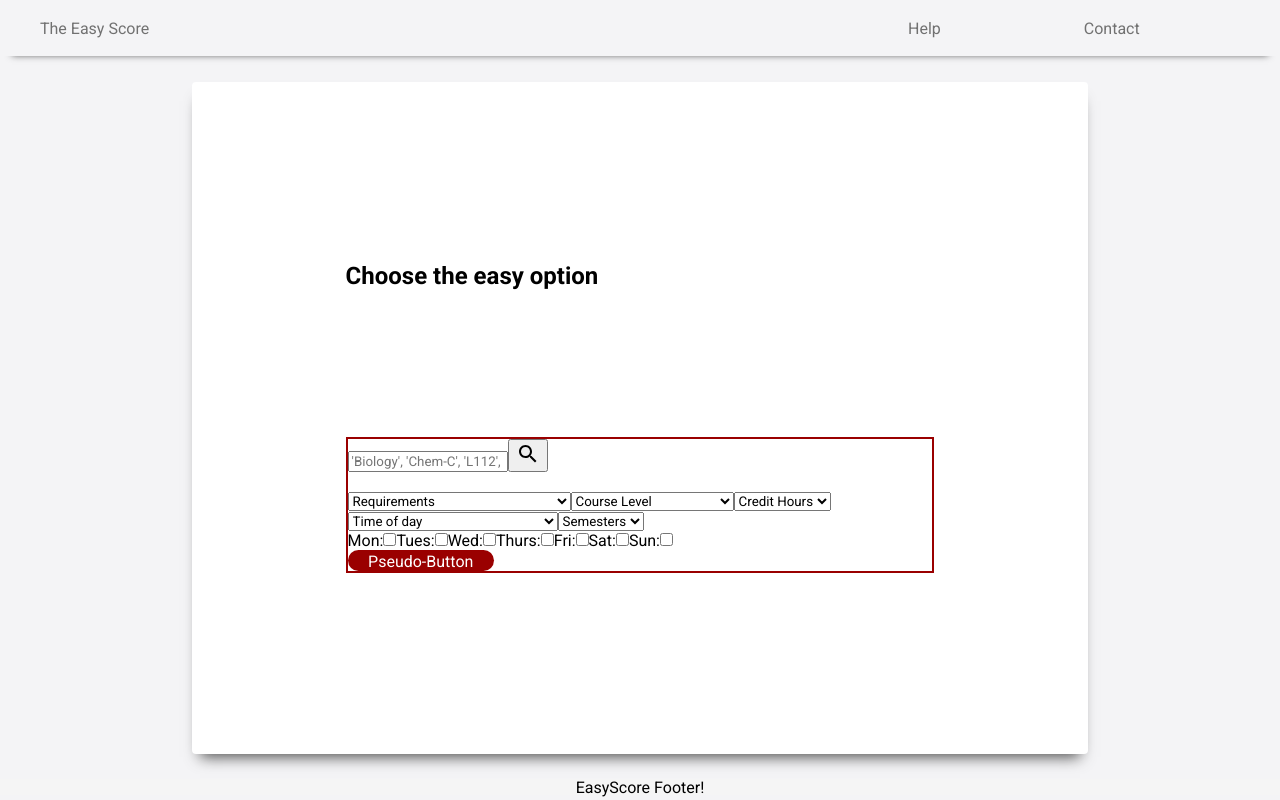
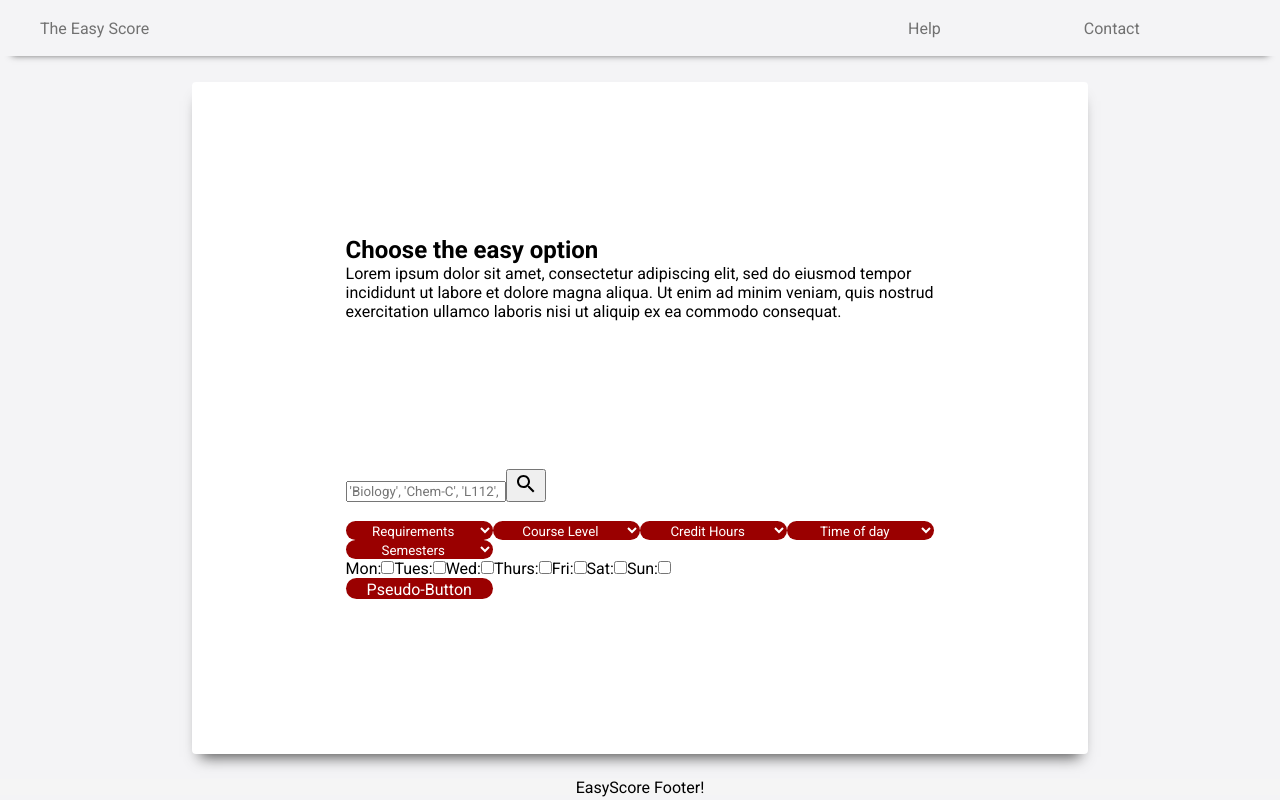
Before and after one commit to s-munro/easyscore, a React (Create React App) app in the folder the-easy-score/: page / in a window 1280 px wide. Built offline with nearby package versions, Linux system fonts and the light colour scheme.

Commit message:
Played around with buttons on the home page and add styling to psuedo menu

```diff
--- a/the-easy-score/src/screens/home/Home.js
+++ b/the-easy-score/src/screens/home/Home.js
@@ -8,8 +8,32 @@ const Home = (props) => {
     <main className="home-main">
       <div>
         <h2>Choose the <b id='home-emphasis'>easy</b> option</h2>
+        <p> Lorem ipsum dolor sit amet, consectetur adipiscing elit, sed do eiusmod tempor incididunt ut labore et dolore magna aliqua. Ut enim ad minim veniam, quis nostrud exercitation ullamco laboris nisi ut aliquip ex ea commodo consequat.  </p>
       </div>
       <SearchForm push={props.history.push} />
+      {/* <div className="tidbitContainer">
+        <div className="bitContainer">
+         <div className="tidbitTitleContainer">
+          <div className="tidbitIcon"></div>
+          <p>Some Text</p>
+         </div>
+         <p> Brief description of why use the easy score site</p>
+        </div>
+        <div className="bitContainer">
+         <div className="tidbitTitleContainer">
+          <div className="tidbitIcon"></div>
+          <p>Some Text</p>
+         </div>
+         <p> Brief description of why use the easy score site</p>
+        </div>
+        <div className="bitContainer">
+         <div className="tidbitTitleContainer">
+          <div className="tidbitIcon"></div>
+          <p>Some Text</p>
+         </div>
+         <p> Brief description of why use the easy score site</p>
+        </div>
+       </div>  */}
     </main>
   );
 };
--- a/the-easy-score/src/screens/home/components/SearchForm.js
+++ b/the-easy-score/src/screens/home/components/SearchForm.js
@@ -61,8 +61,8 @@ const SearchForm = ({ push, changeUrl, searchUrl }) => {
           </button>
         </div>
         <br></br>
-        <select name="requirement" onChange={handleChange}>
-          <option className="homeFilterDisplay" value="">
+        <select className="homeFilterDisplay" name="requirement" onChange={handleChange}>
+          <option value="">
             Requirements
           </option>
           <option value={0}>A&H credit</option>
@@ -77,7 +77,7 @@ const SearchForm = ({ push, changeUrl, searchUrl }) => {
           <option value="0GENEDMM">World Language Class</option>
         </select>
 
-        <select name="level" onChange={handleChange}>
+        <select className="homeFilterDisplay" name="level" onChange={handleChange}>
           <option value="">Course Level</option>
           <option value={12}>100–299</option>
           <option value={8}>300–399</option>
@@ -86,7 +86,7 @@ const SearchForm = ({ push, changeUrl, searchUrl }) => {
           <option value={13}>Honors Level Courses</option>
         </select>
 
-        <select name="credit" onChange={handleChange}>
+        <select className="homeFilterDisplay" name="credit" onChange={handleChange}>
           <option value="">Credit Hours</option>
           <option value={1}>1</option>
           <option value={2}>2</option>
@@ -97,14 +97,14 @@ const SearchForm = ({ push, changeUrl, searchUrl }) => {
           <option value={7}>7+</option>
         </select>
 
-        <select name="timing" onChange={handleChange}>
+        <select className="homeFilterDisplay" name="timing" onChange={handleChange}>
           <option value="">Time of day</option>
           <option value={1}>Morning (7:00 a.m.–10:59 a.m.)</option>
           <option value={2}>Afternoon (11 a.m.–4:59 p.m.)</option>
           <option value={3}>Evening (5 p.m.–11:59 p.m.)</option>
         </select>
 
-        <select name="next_sem" onChange={handleChange}>
+        <select className="homeFilterDisplay" name="next_sem" onChange={handleChange}>
           <option value="">Semesters</option>
           <option value={0}>Previous</option>
           <option value={1}>Upcoming</option>
--- a/the-easy-score/src/screens/home/components/searchform.css
+++ /dev/null
@@ -1,3 +0,0 @@
-.homeSrchInput {
-    width: 100%;
-}
--- a/the-easy-score/src/screens/home/home.css
+++ b/the-easy-score/src/screens/home/home.css
@@ -10,7 +10,6 @@
 
 .home-form-container {
   margin-top: 25%;
-  border: 2px solid #9a0000;
   background-color: #ffffff;
   display: flex;
   flex-direction: row;
@@ -19,6 +18,18 @@
 }
 
 /*********  MENU DISPLAY BUTTON ************/
+.homeFilterDisplay {
+  text-align: center;
+  align-content: center;
+  background-color: #9a0000;
+  color: #ffffff;
+  border-radius: 500px;
+  border: none;
+  padding-top: 2px;
+  width: 25%;
+  height: 20%;
+}
+
 .pseudo-button {
   /* background-color: rgb(189, 189, 189); */
   text-align: center;
@@ -45,3 +56,9 @@
   border: 3px solid rgb(129, 129, 129);
   transition: 0.2s;
 }
+
+.popUp {
+  background-color: aqua;
+  border-radius: 4%;
+  width: 30%;
+}
```
Also changed, not shown: the-easy-score/src/screens/home/components/popup.css (deleted).
